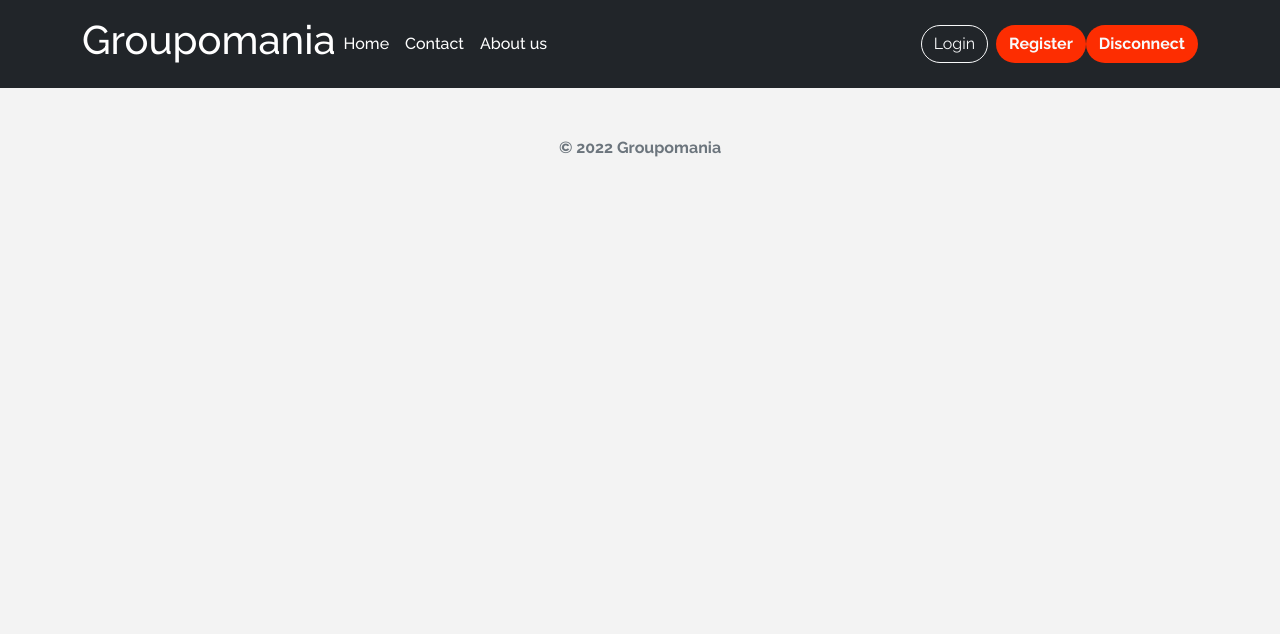
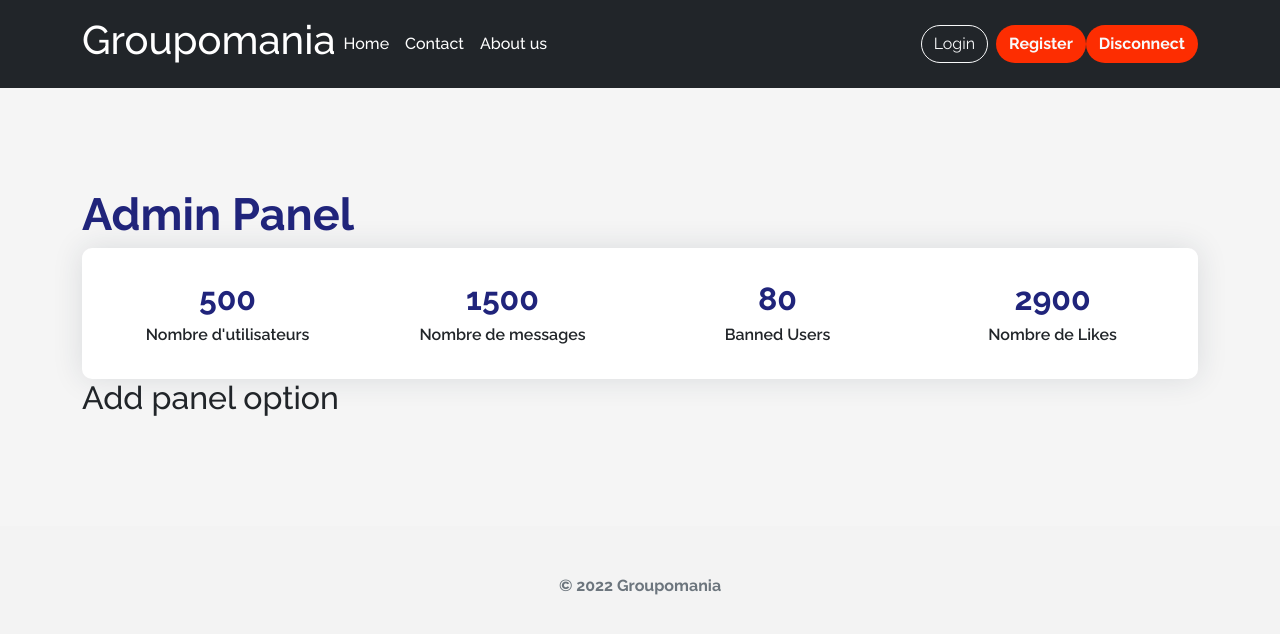
Before and after one commit to Vincent-Sniteur/Groupomania_front, a Vue app: page /admin in a window 1280 px wide. Shown: the top 634 px of the page. Built offline with nearby package versions, Linux system fonts and the light colour scheme.

Commit message:
First display for admin panel

```diff
--- /dev/null
+++ b/src/components/Pages/AdminPage.vue
@@ -0,0 +1,127 @@
+<script>
+
+// Export AdminPage
+export default {
+  name: 'AdminPage',
+}
+
+</script>
+
+<template>
+
+<section class="section admin-section gray-bg" id="admin">
+            <div class="container">
+                <!-- Header -->
+                <div class="row align-items-center flex-row-reverse">
+                  <div class="admin-text go-to">
+                      <h3 class="dark-color">Admin Panel</h3>
+                  </div>
+                </div>
+                <!-- Header -->
+
+                <!-- Panel -->
+                <div class="counter">
+                    <div class="row">
+                        <div class="col-6 col-lg-3">
+                            <div class="count-data text-center">
+                                <h6 id="user-count" class="count h2">500</h6>
+                                <p class="m-0px font-w-600">Nombre d'utilisateurs</p>
+                            </div>
+                        </div>
+                        <div class="col-6 col-lg-3">
+                            <div class="count-data text-center">
+                                <h6 id="message-count" class="count h2">1500</h6>
+                                <p class="m-0px font-w-600">Nombre de messages</p>
+                            </div>
+                        </div>
+                        <div class="col-6 col-lg-3">
+                            <div class="count-data text-center">
+                                <h6 id="banned-count" class="count h2">80</h6>
+                                <p class="m-0px font-w-600">Banned Users</p>
+                            </div>
+                        </div>
+                        <div class="col-6 col-lg-3">
+                            <div class="count-data text-center">
+                                <h6 id="like-count" class="count h2">2900</h6>
+                                <p class="m-0px font-w-600">Nombre de Likes</p>
+                            </div>
+                        </div>
+                    </div>
+                </div>
+                <!-- Panel -->
+
+                <!-- Commande Panel -->
+                <h2>Add panel option</h2>
+            </div>
+        </section>
+
+
+</template>
+
+
+
+<style scoped>
+
+.section {
+    padding: 100px 0;
+    position: relative;
+}
+.gray-bg {
+    background-color: #f5f5f5;
+}
+/* Admin Me
+---------------------*/
+.admin-text h3 {
+  font-size: 45px;
+  font-weight: 700;
+  margin: 0 0 6px;
+}
+@media (max-width: 767px) {
+  .admin-text h3 {
+    font-size: 35px;
+  }
+}
+.admin-text h6 {
+  font-weight: 600;
+  margin-bottom: 15px;
+}
+@media (max-width: 767px) {
+  .admin-text h6 {
+    font-size: 18px;
+  }
+}
+.admin-text p {
+  font-size: 18px;
+  max-width: 450px;
+}
+.admin-text p mark {
+  font-weight: 600;
+  color: #20247b;
+}
+
+.admin-section .counter {
+  padding: 22px 20px;
+  background: #ffffff;
+  border-radius: 10px;
+  box-shadow: 0 0 30px rgba(31, 45, 61, 0.125);
+}
+.admin-section .counter .count-data {
+  margin-top: 10px;
+  margin-bottom: 10px;
+}
+.admin-section .counter .count {
+  font-weight: 700;
+  color: #20247b;
+  margin: 0 0 5px;
+}
+.admin-section .counter p {
+  font-weight: 600;
+  margin: 0;
+}
+
+.dark-color {
+    color: #20247b;
+}
+
+
+</style>
--- a/src/components/Pages/Landing.vue
+++ b/src/components/Pages/Landing.vue
@@ -1,5 +1,8 @@
 <script>
+// Import Register
 import Register from './Register.vue';
+
+// Export Landing component
 export default {
     name: "Landing",
     components: { Register }
--- a/src/route/router.js
+++ b/src/route/router.js
@@ -10,6 +10,7 @@ import Profil from '../components/Pages/ProfilPage.vue' // Import ProfilPage
 import NewAccount from '../components/Pages/NewAccount.vue' // Import NewAccount
 import EditProfil from '../components/Pages/EditProfil.vue' // Import EditProfil
 import Landing from '../components/Pages/Landing.vue' // Import Landing
+import Admin from '../components/Pages/AdminPage.vue' // Import AdminPage
 
 // Import router fonction
 import { createRouter, createWebHistory } from 'vue-router'
@@ -25,8 +26,8 @@ const router = createRouter({
         { path: '/register', component: Register }, // if user already logged, redirect to home
         { path: '/profil', component: Profil },
         { path: '/new-profil', component: NewAccount },
-        { path: '/edit-profil', component: EditProfil }
-        // { path: '/admin', component: Admin } // For admin only (security)
+        { path: '/edit-profil', component: EditProfil },
+        { path: '/admin', component: Admin } // For admin only (security)
     ]
 })
 
```
